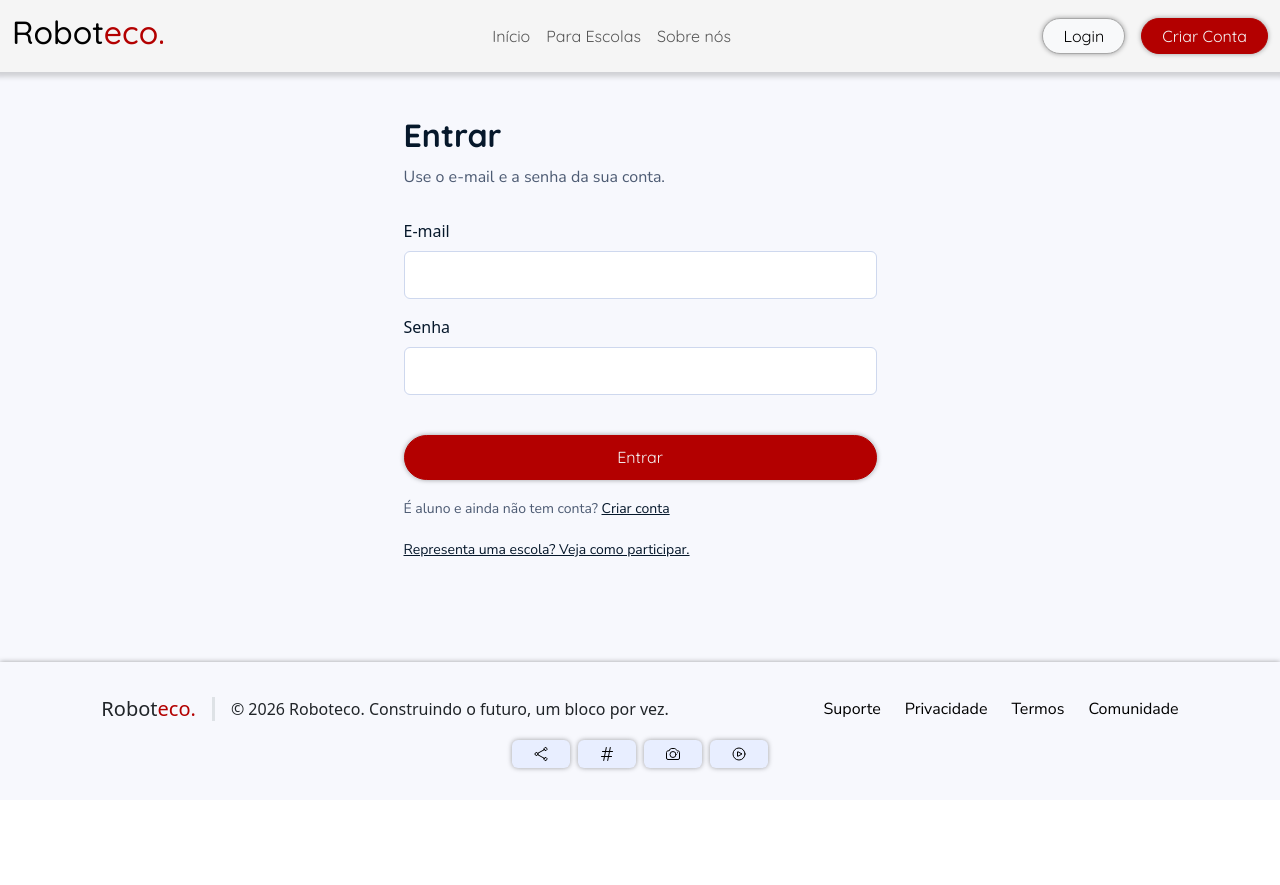
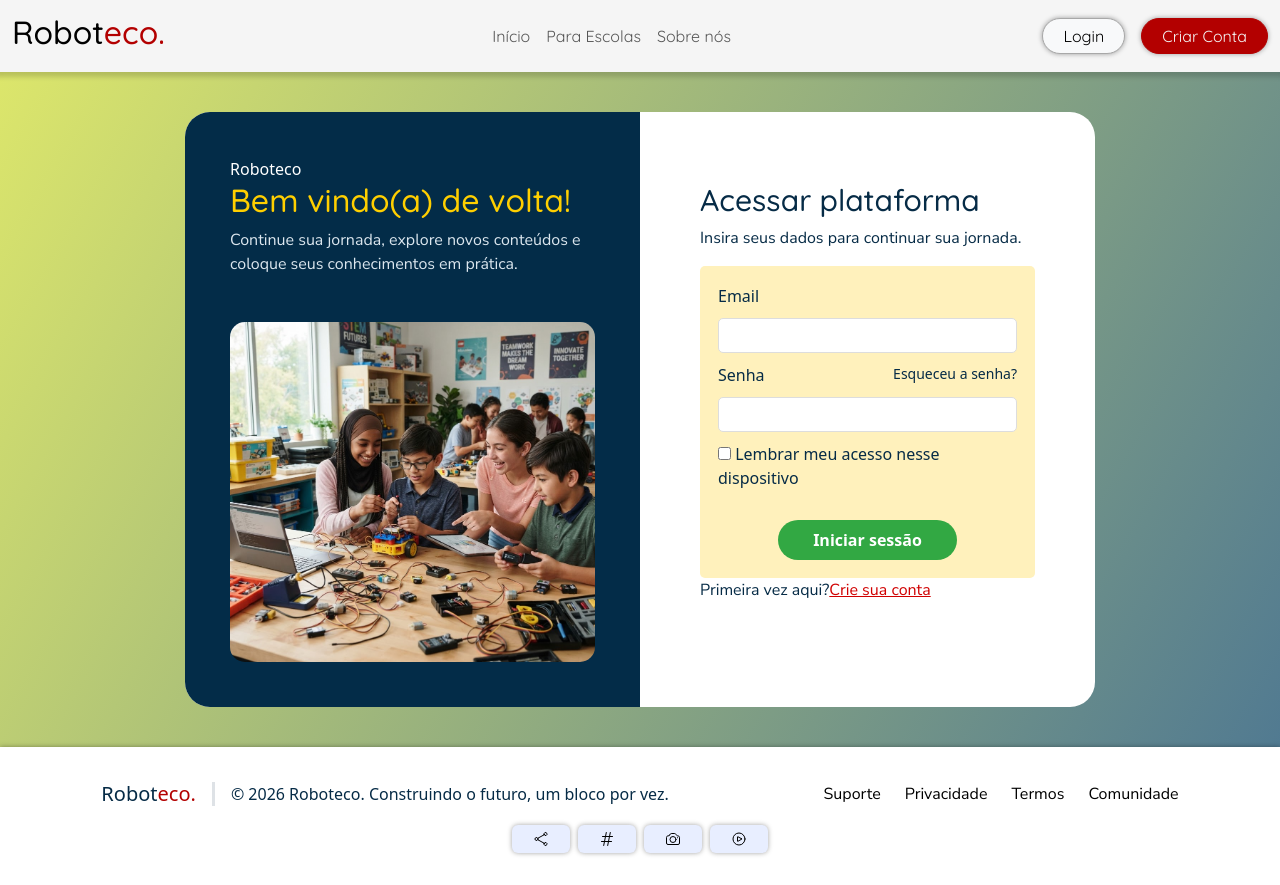
Before and after one commit to MigSilverS/roboteco, a Next.js app: page /pages/login in a window 1280 px wide. Before the commit the page ends 800 px from the top, so only its background shows below. Built offline with nearby package versions, Linux system fonts and the light colour scheme.

Commit message:
arrumado login

```diff
--- a/src/app/pages/cadastro/cadastro.module.css
+++ b/src/app/pages/cadastro/cadastro.module.css
@@ -1,58 +1 @@
-.pagina {
-    min-height: 100vh;
-    display: flex;
-    flex-direction: column;
-    background-color: #f7f8fd;
-}
-
-.conteudo {
-    flex: 1;
-    width: 100%;
-    padding: 44px 24px 64px;
-}
-
-.formulario {
-    width: 100%;
-    max-width: 473px;
-    margin: 0 auto;
-    color: #06182b;
-}
-
-.subtitulo {
-    margin: 10px 0 30px;
-    color: #4d5b73;
-    font-size: 16px;
-}
-
-.input {
-    height: 48px;
-    border-color: #ced8ee !important;
-    background-color: white !important;
-    box-shadow: none !important;
-}
-
-.input:focus {
-    border-color: var(--blue) !important;
-}
-
-.botao {
-    height: 45px;
-    margin-top: 16px;
-}
-
-.linkConta {
-    margin-top: 18px;
-    margin-bottom: 20px;
-    color: #4d5b73;
-    font-size: 14px;
-}
-
-.linkConta a,
-.linkEscola a {
-    color: #06182b;
-}
-
-.linkEscola {
-    margin: 0;
-    font-size: 14px;
-}
+.pagina{min-height:100vh;display:flex;flex-direction:column}.area{flex:1;padding:50px 20px;background:linear-gradient(120deg,#dce66b,#517a91);display:flex;justify-content:center}.box{background:#fff;width:480px;border-radius:25px;padding:35px}.box h1{color:#062b46}.pass{color:#d00000;font-size:12px;font-weight:bold}.box form{display:flex;flex-direction:column;gap:10px}.box input:not([type=checkbox]){height:42px;border:0;background:#f0f2ff;border-radius:20px;padding:10px}.duplo{display:flex;gap:10px}.duplo div{width:50%}.box button{background:#d00000;color:white;border:0;border-radius:20px;height:40px;margin-top:15px}.box a{color:#d00000}@media(max-width:600px){.duplo{flex-direction:column}.duplo div{width:100%}}
--- a/src/app/pages/login/login.module.css
+++ b/src/app/pages/login/login.module.css
@@ -1,58 +1 @@
-.pagina {
-    min-height: 100vh;
-    display: flex;
-    flex-direction: column;
-    background-color: #f7f8fd;
-}
-
-.conteudo {
-    flex: 1;
-    width: 100%;
-    padding: 44px 24px 64px;
-}
-
-.formulario {
-    width: 100%;
-    max-width: 473px;
-    margin: 0 auto;
-    color: #06182b;
-}
-
-.subtitulo {
-    margin: 10px 0 30px;
-    color: #4d5b73;
-    font-size: 16px;
-}
-
-.input {
-    height: 48px;
-    border-color: #ced8ee !important;
-    background-color: white !important;
-    box-shadow: none !important;
-}
-
-.input:focus {
-    border-color: var(--blue) !important;
-}
-
-.botao {
-    height: 45px;
-    margin-top: 16px;
-}
-
-.linkConta {
-    margin-top: 18px;
-    margin-bottom: 20px;
-    color: #4d5b73;
-    font-size: 14px;
-}
-
-.linkConta a,
-.linkEscola a {
-    color: #06182b;
-}
-
-.linkEscola {
-    margin: 0;
-    font-size: 14px;
-}
+.pagina{min-height:100vh;display:flex;flex-direction:column;background:#fff;color:#062b46}.area{flex:1;padding:40px 20px;display:flex;align-items:center;justify-content:center;background:linear-gradient(120deg,#dce66b,#517a91)}.card{max-width:910px;width:100%;display:grid;grid-template-columns:1fr 1fr;background:white;border-radius:25px;overflow:hidden}.esquerda{background:#032c48;color:white;padding:45px;display:flex;flex-direction:column}.esquerda h1{color:#ffcf00;font-size:32px}.esquerda p{color:#dbe6ee}.esquerda img{width:100%;height:340px;object-fit:cover;border-radius:15px;margin-top:30px}.direita{padding:70px 60px}.direita h2{font-size:30px}.form{background:#fff1bc;padding:18px;border-radius:5px;display:flex;flex-direction:column;gap:10px}.form input:not([type=checkbox]){height:35px;border:1px solid #ddd;border-radius:5px}.form small{float:right}.form button{margin:20px auto 0;background:#32a843;color:#fff;border:0;border-radius:20px;padding:8px 35px;font-weight:bold}.link a{color:#d00000}@media(max-width:800px){.card{grid-template-columns:1fr}.direita{padding:30px}}
--- a/src/app/pages/login/page.jsx
+++ b/src/app/pages/login/page.jsx
@@ -1,45 +1,32 @@
 import Link from "next/link";
+import Image from "next/image";
 import NavBar from "@/app/components/NavBar/NavBar";
 import Footer from "@/app/components/Footer/Footer";
-import Titulo from "@/app/components/Titulo/Titulo";
-import Botao from "@/app/components/Botao/Botao";
 import styles from "./login.module.css";
+import img from "@/app/images/login.jpg";
 
-export default function Login() {
+export default function Login(){
     return (
-        <div className={styles.pagina}>
-            <NavBar />
-
-            <main className={styles.conteudo}>
-                <div className={styles.formulario}>
-                    <Titulo titulo="Entrar" nivel={2} />
-                    <p className={styles.subtitulo}>Use o e-mail e a senha da sua conta.</p>
-
-                    <form>
-                        <div className="mb-3">
-                            <label htmlFor="email" className="form-label">E-mail</label>
-                            <input type="email" className={`form-control ${styles.input}`} id="email" />
-                        </div>
-
-                        <div className="mb-4">
-                            <label htmlFor="senha" className="form-label">Senha</label>
-                            <input type="password" className={`form-control ${styles.input}`} id="senha" />
-                        </div>
-
-                        <Botao href="../pages/conteudos" texto="Entrar" classe={`btn-danger w-100 ${styles.botao}`} />
-                    </form>
-
-                    <p className={styles.linkConta}>
-                        É aluno e ainda não tem conta? <Link href="/pages/cadastro">Criar conta</Link>
-                    </p>
-
-                    <p className={styles.linkEscola}>
-                        <Link href="/pages/escola/para-escolas">Representa uma escola? Veja como participar.</Link>
-                    </p>
-                </div>
-            </main>
-
-            <Footer/>
-        </div>
-    );
+    <div className={styles.pagina}>
+        <NavBar/>
+        <main className={styles.area}>
+            <section className={styles.card}>
+                <div className={styles.esquerda}>
+                    <span>Roboteco</span><h1>Bem vindo(a) de volta!</h1>
+                    <p>Continue sua jornada, explore novos conteúdos e coloque seus conhecimentos em prática.</p>
+                    <Image src={img} alt="Robótica"/></div><div className={styles.direita}>
+                        <h2>Acessar plataforma</h2><p>Insira seus dados para continuar sua jornada.</p>
+                        <form className={styles.form}>
+                            <label>Email</label><input/>
+                            <label>Senha <small>Esqueceu a senha?</small></label>
+                            <input type="password"/><div><input type="checkbox"/> Lembrar meu acesso nesse dispositivo</div>
+                            <button>Iniciar sessão</button></form>
+                            <p className={styles.link}>Primeira vez aqui?
+                                <Link href="/pages/cadastro">Crie sua conta</Link></p>
+                                </div>
+                                </section>
+                                </main>
+                                <Footer/>
+                                </div>
+    )
 }
```
Also changed, not shown: src/app/pages/cadastro/page.jsx (+19 -42 lines), src/app/images/login.jpg (added), 1 other file (tests, documents, lock files or other folders).
